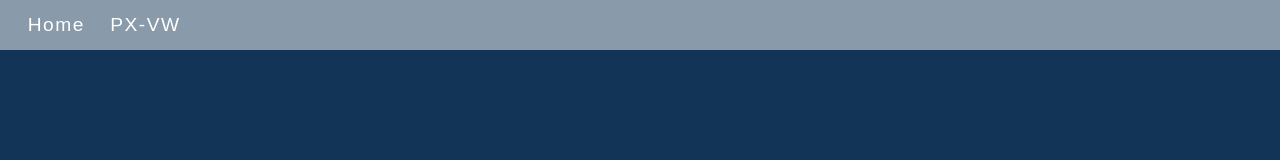
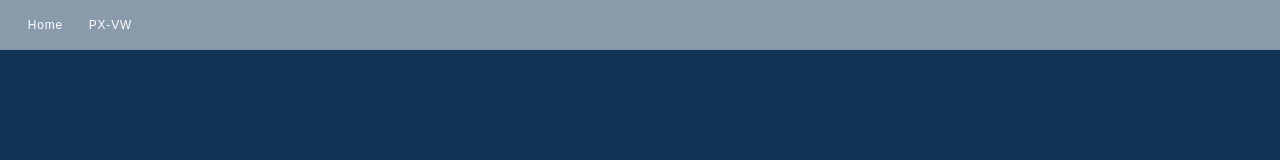
Before and after one commit to kevindicke/kevindicke.github.io, a React (Create React App) app: page / in a window 1280 px wide. Shown: the top 160 px of the page. Built offline with nearby package versions, Linux system fonts and the light colour scheme.

Commit message:
minor css updates

```diff
--- a/src/App.css
+++ b/src/App.css
@@ -1,5 +1,5 @@
 nav{position: fixed;top: 0;width: 100%;background-color: rgba(255,255,255,0.5);height: 4vw;max-height:50px;display: flex;align-items: center;padding: 0 15px;}
-nav a{font-size:1.5vw;text-decoration: none;color:#FFF;margin:0 1vw;letter-spacing:0.075em;font-family:"news-gothic-std",sans-serif;font-weight:400;}
+nav a{font-size:0.93vw;text-decoration: none;color:#FFF;margin:0 1vw;letter-spacing:0.075em;font-family:"news-gothic-std",sans-serif;font-weight:400;}
 .App{text-align:center}
 .App-logo{animation:App-logo-spin infinite 20s linear;height:40vmin;pointer-events:none}
 .App-header{background-color:#123456;min-height:100vh;display:flex;flex-direction:column;align-items:center;justify-content:center;font-size:calc(10px + 2vmin);color:#fff}
```
